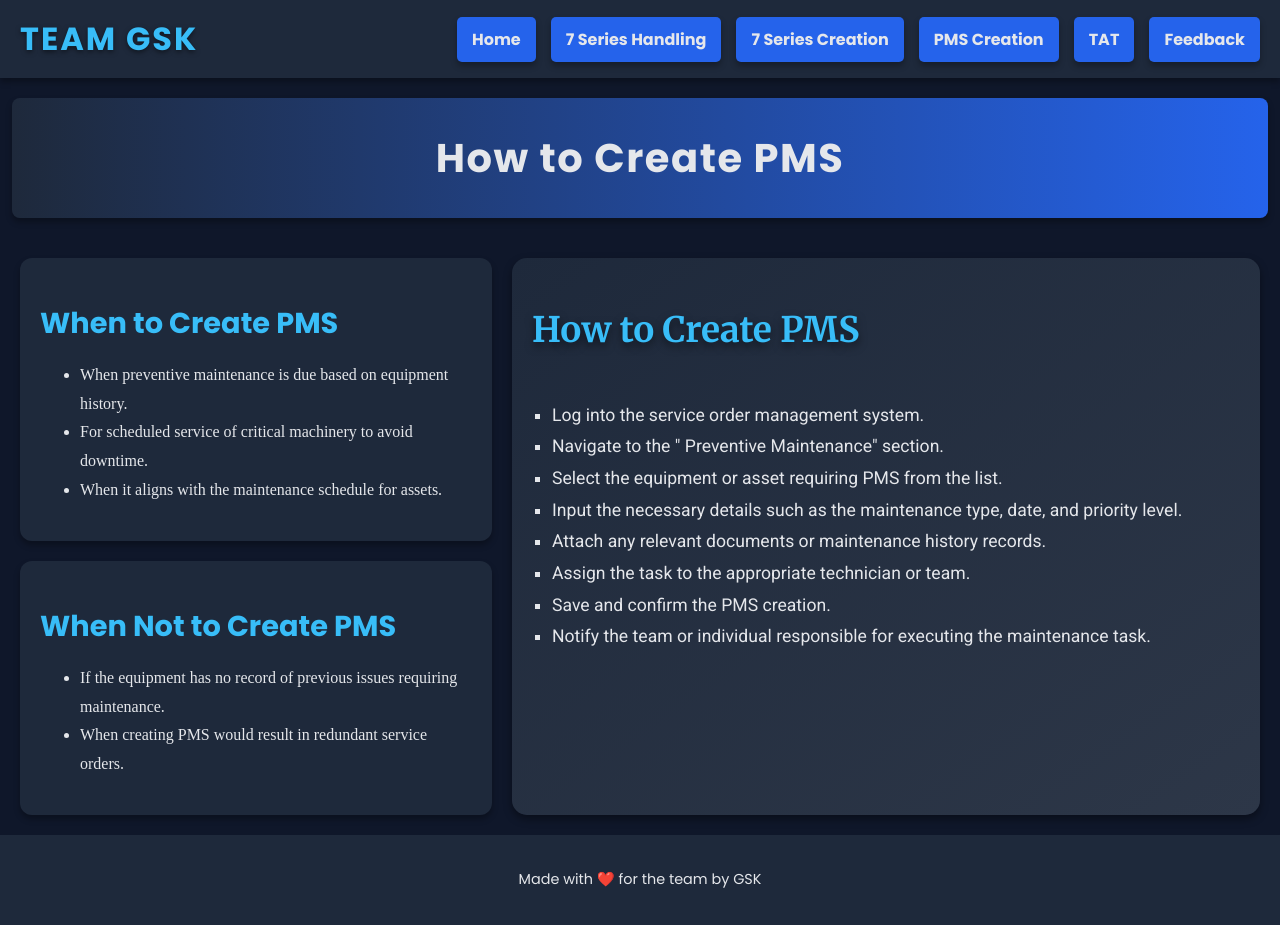
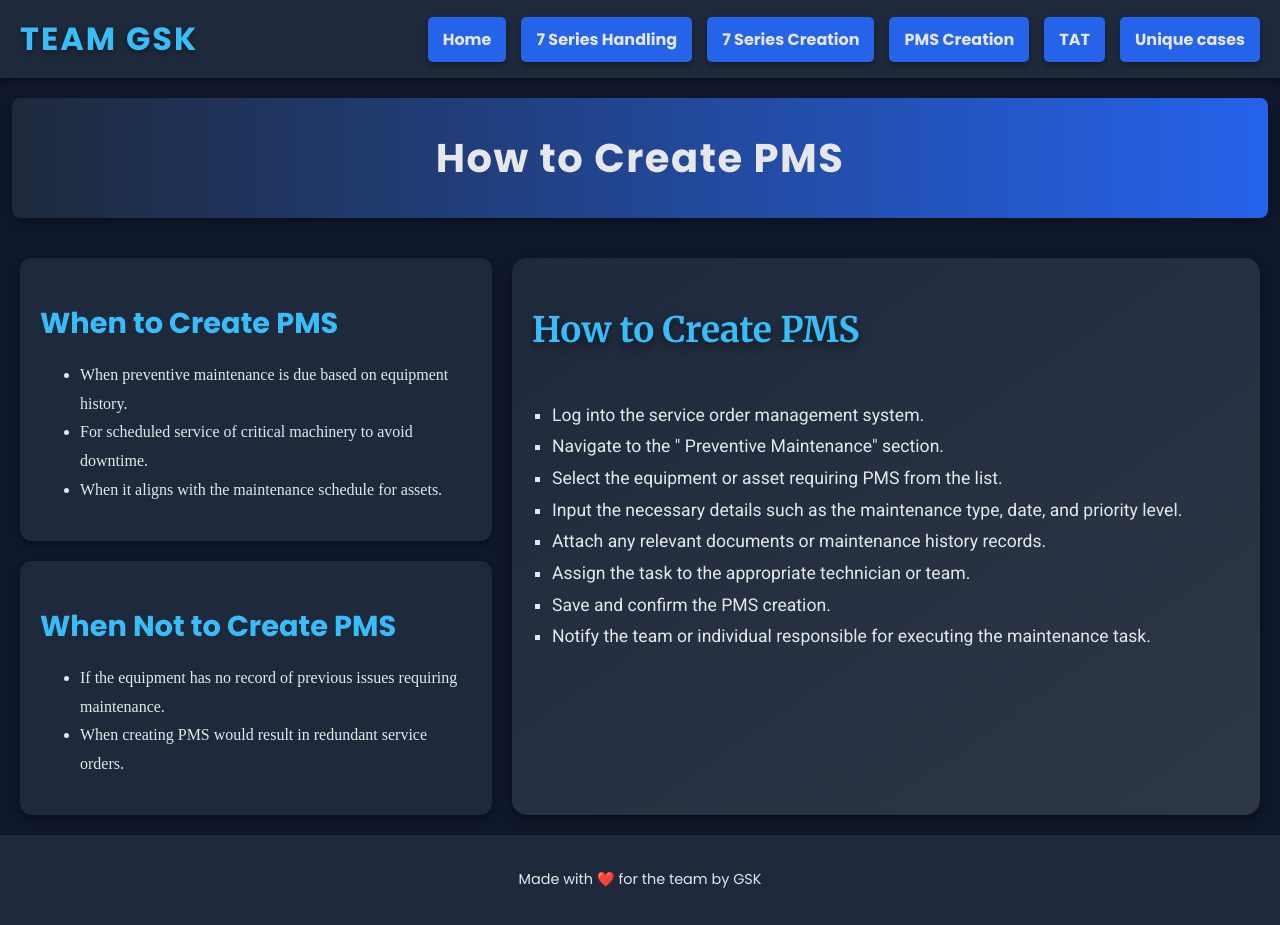
Before and after one commit to 7thSence/TEAM-GSK, a plain HTML site: page pms-creation.html in a window 1280 px wide. Drawn offline with Linux system fonts and the light colour scheme.

Commit message:
Update pms-creation.html

```diff
--- a/pms-creation.html
+++ b/pms-creation.html
@@ -239,7 +239,7 @@
             <a href="pms-creation.html" class="nav-button">PMS Creation</a>
           </li>
           <li><a href="tat.html" class="nav-button">TAT</a></li>
-          <li><a href="feedback.html" class="nav-button">Feedback</a></li>
+          <li><a href="Unique.html" class="nav-button">Unique cases</a></li>
         </ul>
       </nav>
     </header>
```
